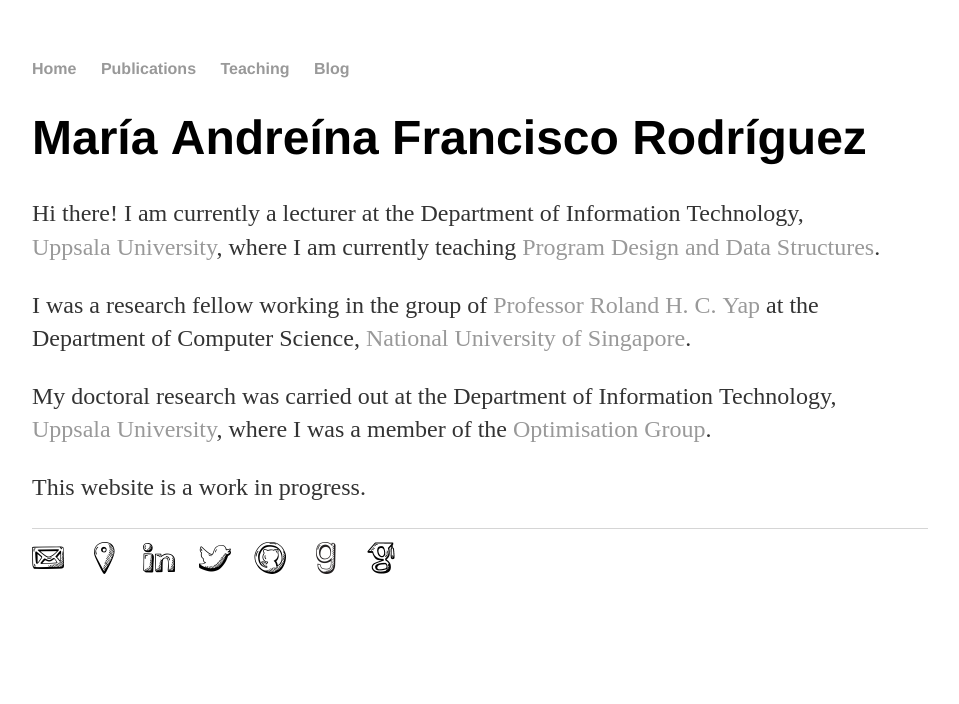
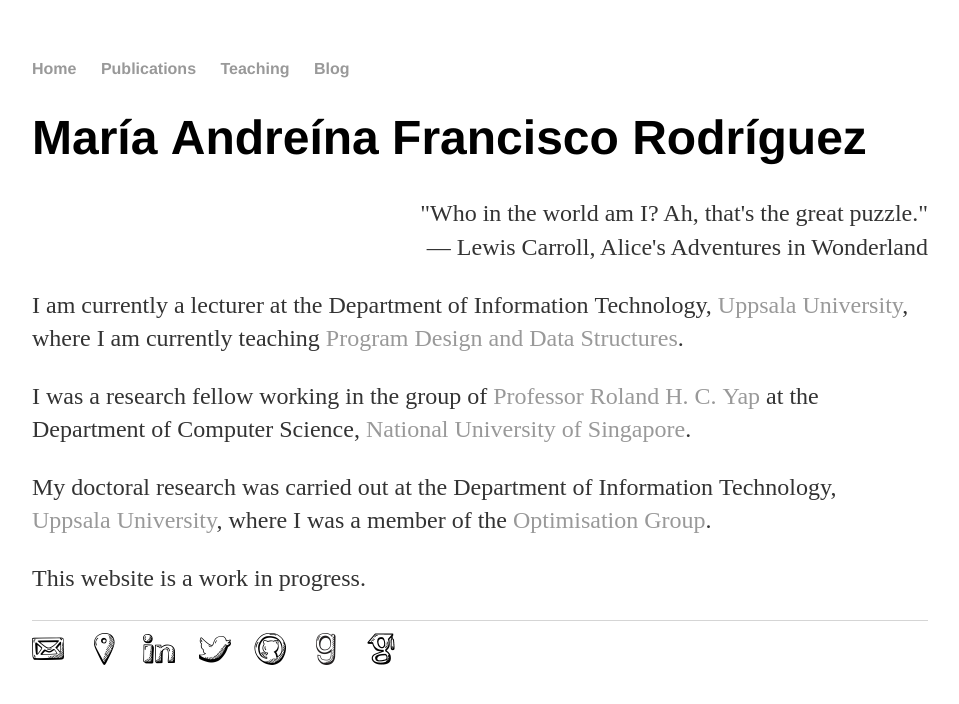
Before and after one commit to andreina-francisco/andreina-francisco.github.io, a Jekyll site: the page built from index.html, in a window 1280 px wide. Shown: the top 704 px of the page, without its empty margins (160-1119 px from the left). Built offline with Jekyll 4.4.1, drawn with Linux system fonts in a browser that asks for light colours; nearby versions of some CDN libraries; a style sheet for code colours, icons or effects is not loaded.

Commit message:
Updated homepage with a quote

```diff
--- a/index.html
+++ b/index.html
@@ -3,8 +3,11 @@ layout: default
 title: Maria Andreina Francisco Rodriguez
 ---
 <div class="blurb">
-	<h1>Mar&iacute;a&nbsp;Andre&iacute;na&nbsp;Francisco&nbsp;Rodr&iacute;guez</h1>
-	<p>Hi there! I am currently a lecturer at the Department of Information&nbsp;Technology,
+  <h1>Mar&iacute;a&nbsp;Andre&iacute;na&nbsp;Francisco&nbsp;Rodr&iacute;guez</h1>
+
+  <p align="right"> "Who in the world am I? Ah, that's the great puzzle."<br>&mdash; Lewis Carroll, Alice's Adventures in Wonderland</p>
+
+	<p>I am currently a lecturer at the Department of Information&nbsp;Technology,
 	  <a href="http://www.uu.se">Uppsala&nbsp;University</a>, where I am currently teaching
 	  <a href="https://studentportalen.uu.se/portal/portal/uusp/student/student-course?uusp-locale=en">Program Design and Data Structures</a>.
 	</p>
```
